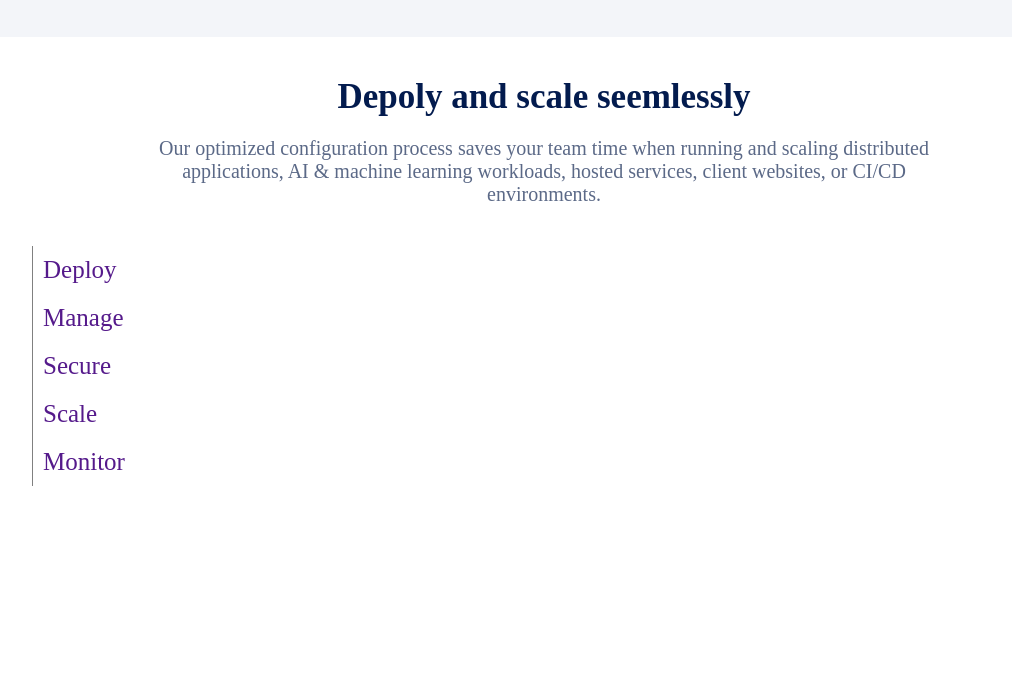
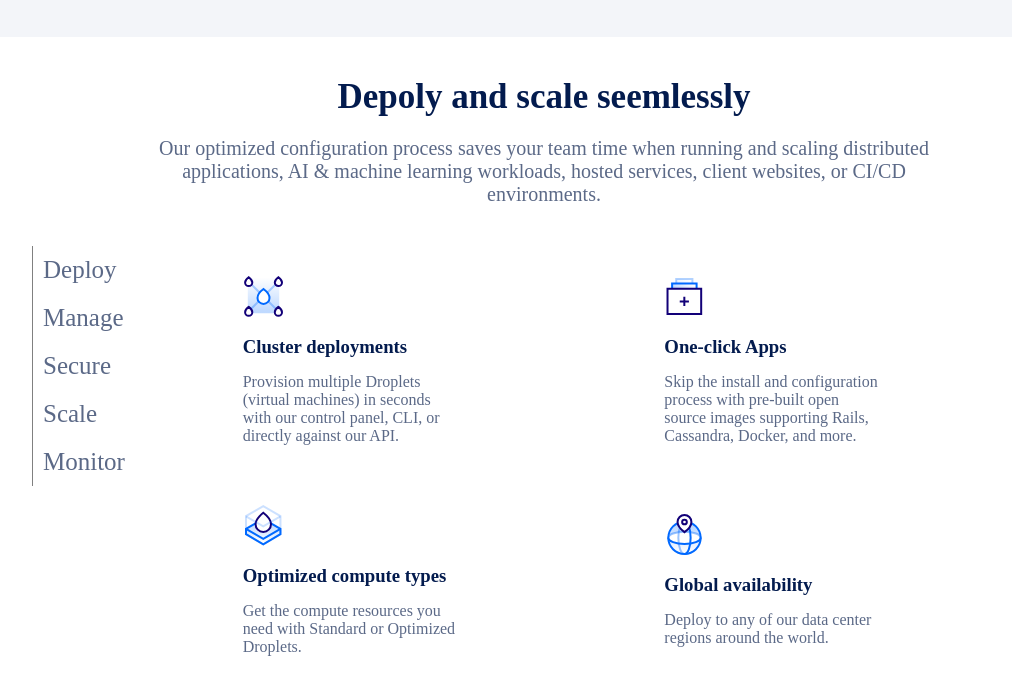
Before and after one commit to giuseppe-lana27/html-css-digitalocean-flexbox, a plain HTML site: page index.html in a window 1280 px wide. Shown: the part 274-964 px from the top of the page, without its empty margins (96-1108 px from the left). Before the commit the page ends 840 px from the top, so only its background shows below. Drawn offline with Linux system fonts and the light colour scheme.

Commit message:
Aggiunti box immagini

```diff
--- a/css/style.css
+++ b/css/style.css
@@ -67,8 +67,8 @@ section{
   display: flex;
   justify-content: flex-start;
 }
-.list-deploy{
-  flex-basis: 40%;
+.deploy-list{
+  flex-basis: 30%;
   align-self: flex-start;
 }
 ul{
@@ -81,6 +81,23 @@ ul li{
 }
 ul li a{
   text-decoration: none;
+  color: #5b6987;
+}
+.deploy-boxes{
+  display: flex;
+  flex-basis: 70%;
+  flex-wrap: wrap;
+}
+.deploy-box{
+  padding: 30px 30px;
+}
+.box-title{
+  margin: 15px 0;
+  color: #031b4e;
+}
+.box-par{
+  max-width: 60%;
+  color: #5b6987;
 }
 /* responsive */
 @media screen and (max-width: 992px) {
@@ -104,6 +121,7 @@ ul li a{
   .section-title{
     font-size: 25px;
   }
+
 }
 @media screen and (max-width: 576px) {
   .sponsors {
@@ -119,4 +137,5 @@ ul li a{
   .section-title{
     font-size: 20px;
   }
+
 }
--- a/index.html
+++ b/index.html
@@ -50,7 +50,7 @@
           <p class="deploy_par">Our optimized configuration process saves your team time when running and scaling distributed applications, AI & machine learning workloads, hosted services, client websites, or CI/CD environments.</p>
         </div>
         <div class="box-deploy">
-          <div class="list-deploy">
+          <div class="deploy-list">
             <ul>
               <li><a href="">Deploy</a></li>
               <li><a href="">Manage</a></li>
@@ -59,19 +59,31 @@
               <li><a href="">Monitor</a></li>
             </ul>
           </div>
-
+          <div class="deploy-boxes">
+            <div class="deploy-box">
+              <img src="img/cluster-deploy.svg" alt="Cluster">
+              <h3 class="box-title">Cluster deployments</h3>
+              <p class="box-par">Provision multiple Droplets (virtual machines) in seconds with our control panel, CLI, or directly against our API.</p>
+            </div>
+            <div class="deploy-box">
+              <img src="img/optimized-compute.svg" alt="Compute">
+              <h3 class="box-title">Optimized compute types</h3>
+              <p class="box-par">Get the compute resources you need with Standard or Optimized Droplets.</p>
+            </div>
+          </div>
+          <div class="deploy-boxes">
+            <div class="deploy-box">
+              <img src="img/one-click.svg" alt="one click">
+              <h3 class="box-title">One-click Apps</h3>
+              <p class="box-par">Skip the install and configuration process with pre-built open source images supporting Rails, Cassandra, Docker, and more.</p>
+            </div>
+            <div class="deploy-box">
+              <img src="img/global.svg" alt="Global">
+              <h3 class="box-title">Global availability</h3>
+              <p class="box-par">Deploy to any of our data center regions around the world.</p>
+            </div>
+          </div>
         </div>
-
-
-
-
-
-
-
-
-
-
-
       </section>
     </main>
     <!-- /main -->
```
Also changed, not shown: img/one-click.svg (added).
